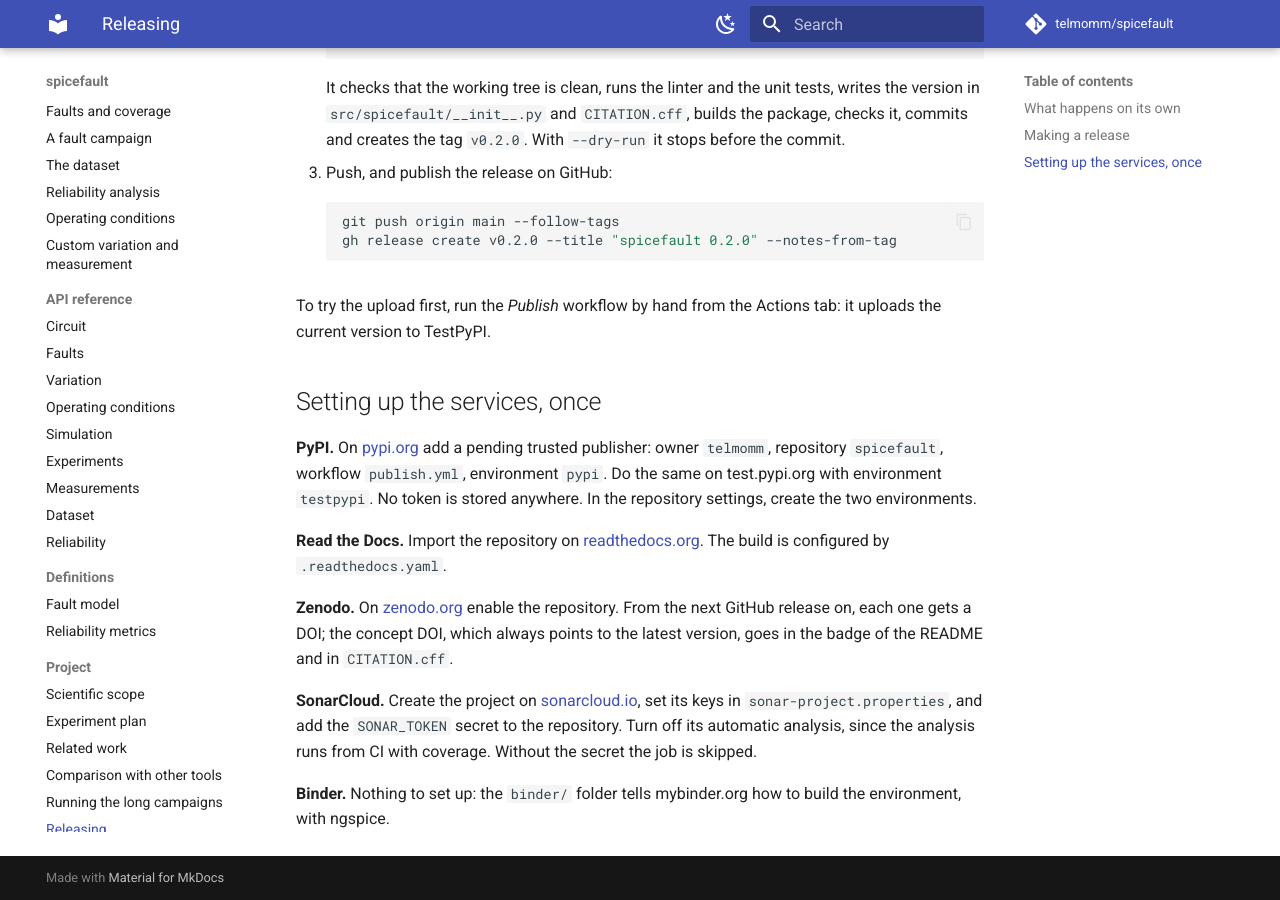
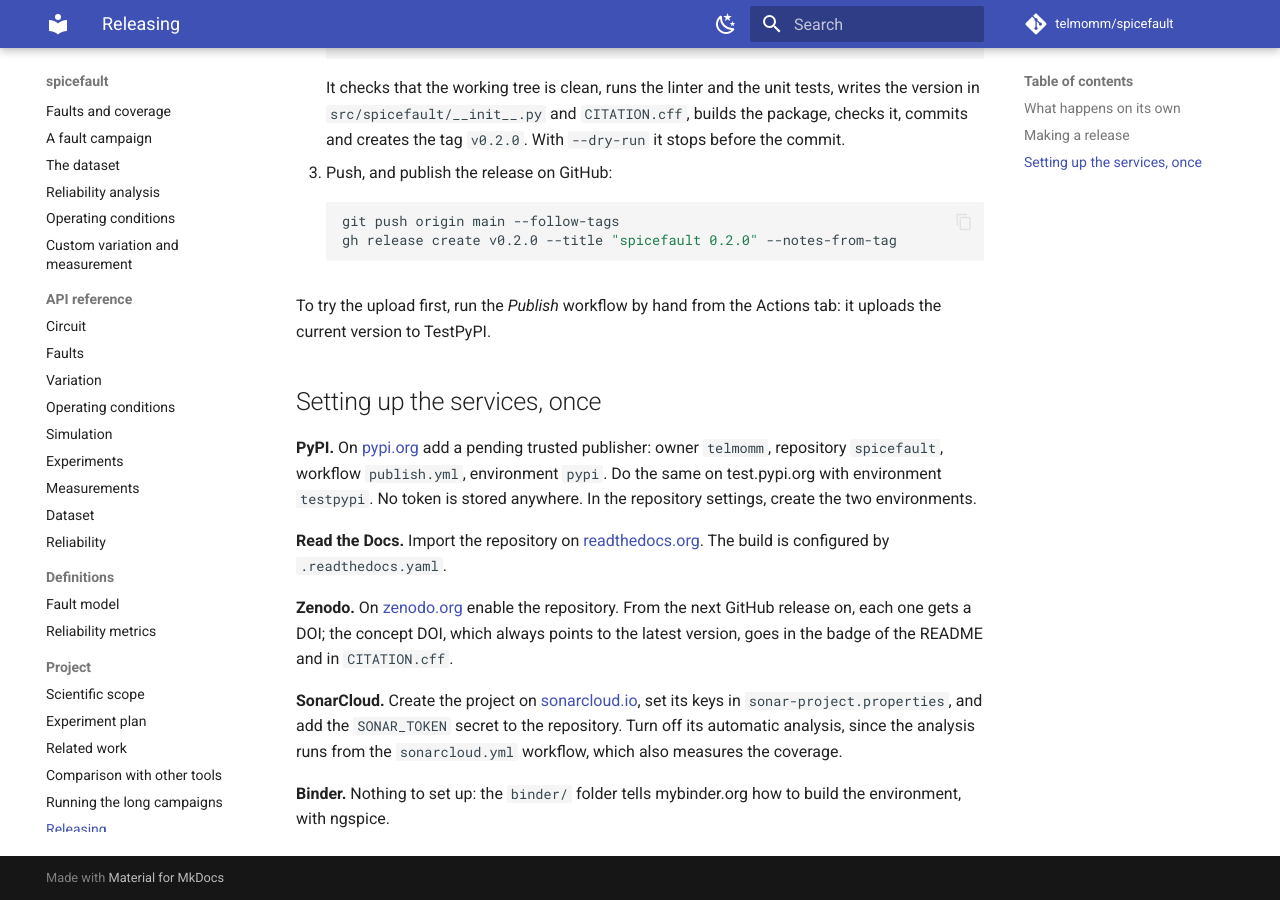
Before and after one commit to telmomm/spicefault, an MkDocs documentation site: the page built from docs/releasing.md, in a window 1280 px wide and 900 px high, scrolled down 770 px. Built offline with MkDocs 1.6.1 and Material for MkDocs 9.7.7, drawn with Linux system fonts in a browser that asks for light colours; comment, search, counter and statistics services are not loaded.

Commit message:
SonarCloud: one workflow, measuring spicefault with the simulator installed
sonarcloud.yml measured the coverage of another package (rfmeasurement)
and ran without ngspice, so most tests were skipped. It now installs
ngspice and covers spicefault with the unit tests and the examples.

The sonarcloud job of ci.yml did the same analysis a second time and is
removed, with the coverage artifact that only it used.

```diff
--- a/docs/releasing.md
+++ b/docs/releasing.md
@@ -56,8 +56,8 @@
 
 **SonarCloud.** Create the project on [sonarcloud.io](https://sonarcloud.io), set its
 keys in `sonar-project.properties`, and add the `SONAR_TOKEN` secret to the repository.
-Turn off its automatic analysis, since the analysis runs from CI with coverage. Without
-the secret the job is skipped.
+Turn off its automatic analysis, since the analysis runs from the `sonarcloud.yml`
+workflow, which also measures the coverage.
 
 **Binder.** Nothing to set up: the `binder/` folder tells mybinder.org how to build
 the environment, with ngspice.
```
Also changed, not shown: 3 other files.
